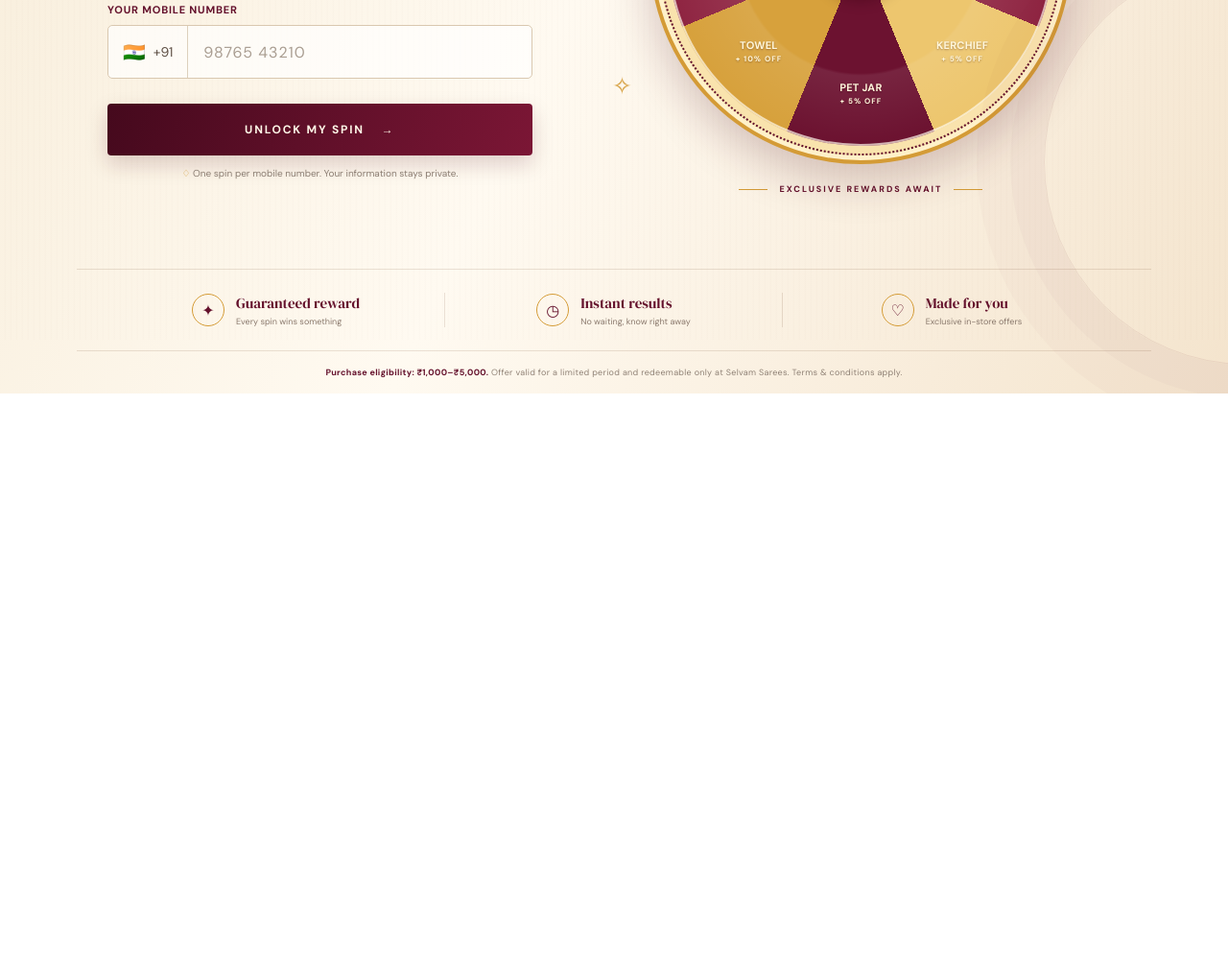
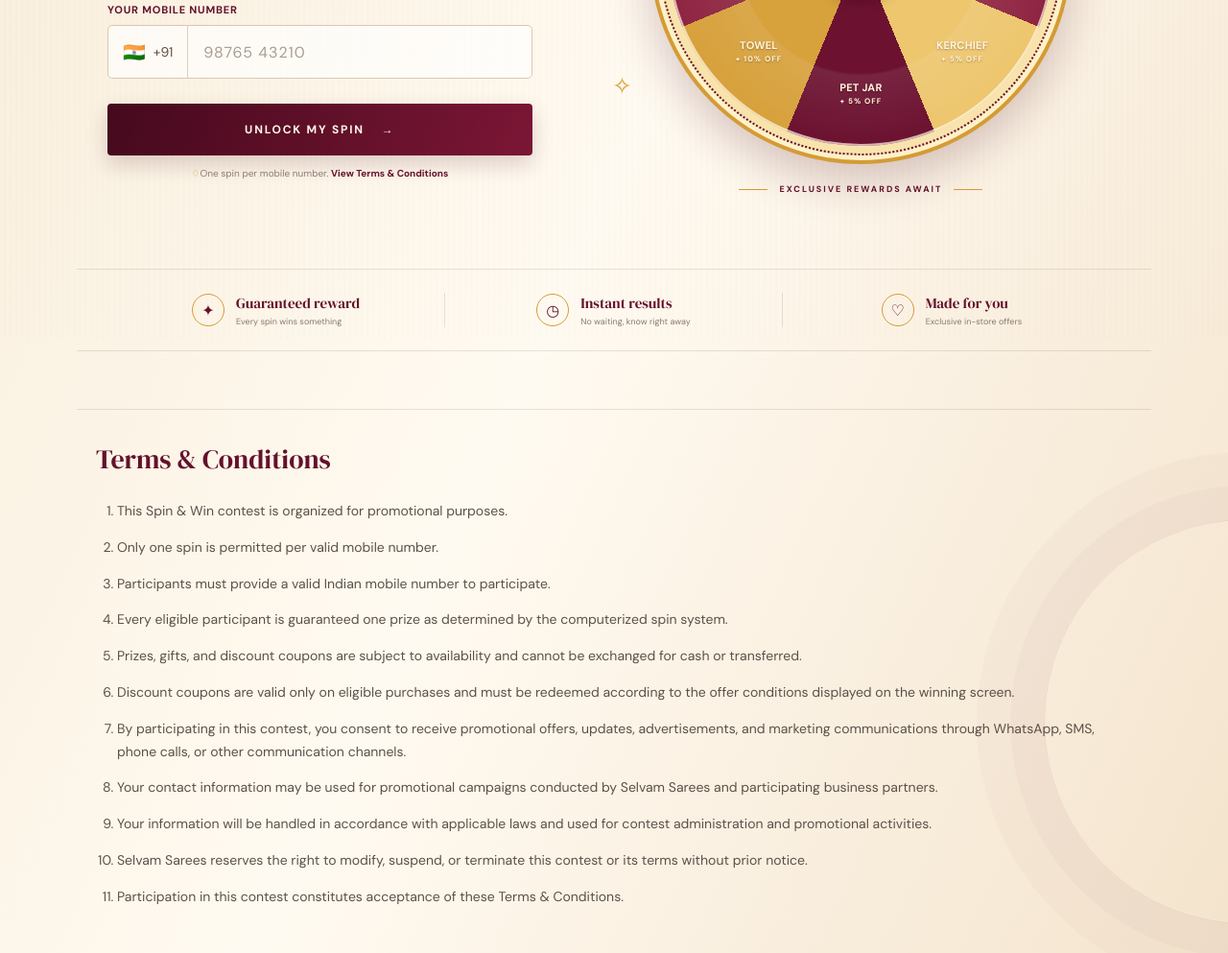
Before and after one commit to iamajeeth/spinner-contest, a website: page public/index.html in a window 1280 px wide. Shown: the part 446-1439 px from the top of the page at 96% size. Before the commit the page ends 856 px from the top, so only its background shows below. Drawn offline with nearby package versions, Linux system fonts and the light colour scheme.

Commit message:
update t&C

```diff
--- a/public/index.html
+++ b/public/index.html
@@ -1,15 +1,21 @@
 <!doctype html>
 <html lang="en">
   <head>
-  <meta charset="utf-8">
-  <meta name="viewport" content="width=device-width, initial-scale=1">
-  <meta name="theme-color" content="#64112c">
-  <meta name="description" content="Spin the wheel and win an exclusive saree shopping offer.">
+    <meta charset="utf-8" />
+    <meta name="viewport" content="width=device-width, initial-scale=1" />
+    <meta name="theme-color" content="#64112c" />
+    <meta
+      name="description"
+      content="Spin the wheel and win an exclusive saree shopping offer."
+    />
     <title>Selvam Sarees — Spin & Win</title>
-  <link rel="preconnect" href="https://fonts.googleapis.com">
-  <link rel="preconnect" href="https://fonts.gstatic.com" crossorigin>
-  <link href="https://fonts.googleapis.com/css2?family=DM+Sans:wght@400;500;600;700&family=DM+Serif+Display&display=swap" rel="stylesheet">
-  <link rel="stylesheet" href="./styles.css">
+    <link rel="preconnect" href="https://fonts.googleapis.com" />
+    <link rel="preconnect" href="https://fonts.gstatic.com" crossorigin />
+    <link
+      href="https://fonts.googleapis.com/css2?family=DM+Sans:wght@400;500;600;700&family=DM+Serif+Display&display=swap"
+      rel="stylesheet"
+    />
+    <link rel="stylesheet" href="./styles.css" />
   </head>
   <body>
     <div class="page-shell">
@@ -18,27 +24,44 @@
           <span class="brand-mark" aria-hidden="true">S</span>
           <span><strong>SELVAM</strong><small>SAREES</small></span>
         </a>
-      <div class="festive-tag"><span aria-hidden="true">✦</span> FESTIVE SPECIAL</div>
+        <div class="festive-tag">
+          <span aria-hidden="true">✦</span> FESTIVE SPECIAL
+        </div>
       </header>
 
       <main>
         <section class="hero">
           <div class="hero-copy">
             <p class="eyebrow">A LITTLE CELEBRATION, JUST FOR YOU</p>
-          <h1>Spin. Win.<br><em>Wear the joy.</em></h1>
-          <p class="intro">Your next beautiful saree comes with a beautiful surprise. Enter your mobile number and try your luck!</p>
+            <h1>Spin. Win.<br /><em>Wear the joy.</em></h1>
+            <p class="intro">
+              Your next beautiful saree comes with a beautiful surprise. Enter
+              your mobile number and try your luck!
+            </p>
 
             <form id="spin-form" novalidate>
               <label for="mobile">Your mobile number</label>
               <div class="phone-field" id="phone-field">
                 <span class="country-code"><span>🇮🇳</span> +91</span>
-              <input id="mobile" name="mobile" type="tel" inputmode="numeric" autocomplete="tel-national" maxlength="10" placeholder="98765 43210" aria-describedby="form-message">
+                <input
+                  id="mobile"
+                  name="mobile"
+                  type="tel"
+                  inputmode="numeric"
+                  autocomplete="tel-national"
+                  maxlength="10"
+                  placeholder="98765 43210"
+                  aria-describedby="form-message"
+                />
               </div>
               <p class="form-message" id="form-message" role="alert"></p>
               <button class="primary-button" id="spin-submit" type="submit">
                 <span>UNLOCK MY SPIN</span><span aria-hidden="true">→</span>
               </button>
-            <p class="privacy"><span aria-hidden="true">♢</span> One spin per mobile number. Your information stays private.</p>
+              <p class="privacy">
+                <span aria-hidden="true">♢</span>One spin per mobile number.
+                <a href="#terms">View Terms &amp; Conditions</a>
+              </p>
             </form>
           </div>
 
@@ -48,41 +71,147 @@
             <div class="pointer" aria-hidden="true"></div>
             <div class="wheel-frame">
               <div class="wheel" id="wheel">
-              <div class="wheel-label label-0"><span>HAIR CLIP</span><small>+ 5% OFF</small></div>
-              <div class="wheel-label label-1"><span>KEYCHAIN</span><small>+ 5% OFF</small></div>
-              <div class="wheel-label label-2"><span>HAIRBAND</span><small>+ 5% OFF</small></div>
-              <div class="wheel-label label-3"><span>KERCHIEF</span><small>+ 5% OFF</small></div>
-              <div class="wheel-label label-4"><span>PET JAR</span><small>+ 5% OFF</small></div>
-              <div class="wheel-label label-5"><span>TOWEL</span><small>+ 10% OFF</small></div>
-              <div class="wheel-label label-6"><span>TOWEL</span><small>+ 20% OFF</small></div>
-              <div class="wheel-label label-7"><span>TOWEL</span><small>+ 50% OFF</small></div>
+                <div class="wheel-label label-0">
+                  <span>HAIR CLIP</span><small>+ 5% OFF</small>
+                </div>
+                <div class="wheel-label label-1">
+                  <span>KEYCHAIN</span><small>+ 5% OFF</small>
+                </div>
+                <div class="wheel-label label-2">
+                  <span>HAIRBAND</span><small>+ 5% OFF</small>
+                </div>
+                <div class="wheel-label label-3">
+                  <span>KERCHIEF</span><small>+ 5% OFF</small>
+                </div>
+                <div class="wheel-label label-4">
+                  <span>PET JAR</span><small>+ 5% OFF</small>
+                </div>
+                <div class="wheel-label label-5">
+                  <span>TOWEL</span><small>+ 10% OFF</small>
+                </div>
+                <div class="wheel-label label-6">
+                  <span>TOWEL</span><small>+ 20% OFF</small>
+                </div>
+                <div class="wheel-label label-7">
+                  <span>TOWEL</span><small>+ 50% OFF</small>
+                </div>
               </div>
               <div class="wheel-hub"><span>SPIN</span><small>& WIN</small></div>
             </div>
-          <p class="wheel-caption"><span></span> EXCLUSIVE REWARDS AWAIT <span></span></p>
+            <p class="wheel-caption">
+              <span></span> EXCLUSIVE REWARDS AWAIT <span></span>
+            </p>
           </div>
         </section>
 
         <section class="trust-strip" aria-label="Contest benefits">
-        <div><span>✦</span><p><strong>Guaranteed reward</strong><small>Every spin wins something</small></p></div>
-        <div><span>◷</span><p><strong>Instant results</strong><small>No waiting, know right away</small></p></div>
-        <div><span>♡</span><p><strong>Made for you</strong><small>Exclusive in-store offers</small></p></div>
+          <div>
+            <span>✦</span>
+            <p>
+              <strong>Guaranteed reward</strong
+              ><small>Every spin wins something</small>
+            </p>
+          </div>
+          <div>
+            <span>◷</span>
+            <p>
+              <strong>Instant results</strong
+              ><small>No waiting, know right away</small>
+            </p>
+          </div>
+          <div>
+            <span>♡</span>
+            <p>
+              <strong>Made for you</strong
+              ><small>Exclusive in-store offers</small>
+            </p>
+          </div>
         </section>
 
-      <p class="terms"><strong>Purchase eligibility: ₹1,000–₹5,000.</strong> Offer valid for a limited period and redeemable only at Selvam Sarees. Terms & conditions apply.</p>
+        <section id="terms" class="terms">
+          <h2>Terms &amp; Conditions</h2>
+
+          <ol>
+            <li>
+              This Spin &amp; Win contest is organized for promotional purposes.
+            </li>
+
+            <li>Only one spin is permitted per valid mobile number.</li>
+
+            <li>
+              Participants must provide a valid Indian mobile number to
+              participate.
+            </li>
+
+            <li>
+              Every eligible participant is guaranteed one prize as determined
+              by the computerized spin system.
+            </li>
+
+            <li>
+              Prizes, gifts, and discount coupons are subject to availability
+              and cannot be exchanged for cash or transferred.
+            </li>
+
+            <li>
+              Discount coupons are valid only on eligible purchases and must be
+              redeemed according to the offer conditions displayed on the
+              winning screen.
+            </li>
+
+            <li>
+              By participating in this contest, you consent to receive
+              promotional offers, updates, advertisements, and marketing
+              communications through WhatsApp, SMS, phone calls, or other
+              communication channels.
+            </li>
+
+            <li>
+              Your contact information may be used for promotional campaigns
+              conducted by Selvam Sarees and participating business partners.
+            </li>
+
+            <li>
+              Your information will be handled in accordance with applicable
+              laws and used for contest administration and promotional
+              activities.
+            </li>
+
+            <li>
+              Selvam Sarees reserves the right to modify, suspend, or terminate
+              this contest or its terms without prior notice.
+            </li>
+
+            <li>
+              Participation in this contest constitutes acceptance of these
+              Terms &amp; Conditions.
+            </li>
+          </ol>
+        </section>
       </main>
     </div>
 
     <div class="modal" id="result-modal" hidden>
       <div class="modal-backdrop"></div>
-    <section class="result-card" role="dialog" aria-modal="true" aria-labelledby="result-title">
-      <button class="close-button" id="close-modal" aria-label="Close">×</button>
+      <section
+        class="result-card"
+        role="dialog"
+        aria-modal="true"
+        aria-labelledby="result-title"
+      >
+        <button class="close-button" id="close-modal" aria-label="Close">
+          ×
+        </button>
         <div class="result-icon">✦</div>
         <p class="eyebrow">CONGRATULATIONS!</p>
         <h2 id="result-title">You won!</h2>
         <p id="result-detail"></p>
-      <div class="coupon"><small>YOUR COUPON CODE</small><strong id="result-code"></strong></div>
-      <p class="result-note">Take a screenshot and show it at the billing counter.</p>
+        <div class="coupon">
+          <small>YOUR COUPON CODE</small><strong id="result-code"></strong>
+        </div>
+        <p class="result-note">
+          Take a screenshot and show it at the billing counter.
+        </p>
         <button class="primary-button" id="done-button">DONE</button>
       </section>
     </div>
@@ -90,10 +219,10 @@
     <script src="./config.js"></script>
 
     <audio id="winSound" preload="auto">
-    <source src="sounds/applause.mp3" type="audio/mpeg">
+      <source src="sounds/applause.mp3" type="audio/mpeg" />
     </audio>
     <audio id="spinSound" preload="auto">
-    <source src="sounds/spin.mp3" type="audio/mpeg">
+      <source src="sounds/spin.mp3" type="audio/mpeg" />
     </audio>
     <script src="https://cdn.jsdelivr.net/npm/canvas-confetti@1.9.3/dist/confetti.browser.min.js"></script>
     <script src="./app.js" defer></script>
--- a/public/styles.css
+++ b/public/styles.css
@@ -187,8 +187,52 @@ form label { display: block; margin-bottom: 9px; color: var(--wine); font-size:
 .trust-strip strong, .trust-strip small { display: block; }
 .trust-strip strong { color: var(--wine); font: 15px "DM Serif Display", serif; }
 .trust-strip small { margin-top: 3px; color: #8a796d; font-size: 9px; }
-.terms { padding: 16px; margin: 0; text-align: center; color: #8f8175; font-size: 9px; letter-spacing: .3px; }
-.terms strong { color: var(--wine); }
+/* ======================================================
+   TERMS & CONDITIONS
+====================================================== */
+
+.terms {
+  max-width: 1120px;
+  margin: 60px auto 0;
+  padding: 40px 32px;
+  border-top: 1px solid rgba(116,74,44,.15);
+  text-align: left;
+  color: #555;
+}
+
+.terms h2 {
+  margin: 0 0 24px;
+  color: var(--wine);
+  font-family: "DM Serif Display", serif;
+  font-size: 34px;
+  font-weight: 400;
+}
+
+.terms ol {
+  margin: 0;
+  padding-left: 22px;
+}
+
+.terms li {
+  margin-bottom: 14px;
+  color: #5c5148;
+  font-size: 15px;
+  line-height: 1.8;
+}
+
+.privacy a {
+  color: var(--wine);
+  font-weight: 700;
+  text-decoration: none;
+}
+
+.privacy a:hover {
+  text-decoration: underline;
+}
+
+html {
+  scroll-behavior: smooth;
+}
 
 .modal[hidden] { display: none; }
 .modal { position: fixed; inset: 0; z-index: 20; display: grid; place-items: center; padding: 20px; }
@@ -292,6 +336,19 @@ form label { display: block; margin-bottom: 9px; color: var(--wine); font-size:
   .result-card { padding: 36px 25px 28px; }
 }
 
+  .terms{
+    padding:32px 20px;
+  }
+
+  .terms h2{
+    font-size:28px;
+  }
+
+  .terms li{
+    font-size:14px;
+    line-height:1.7;
+  }
+
 @media (prefers-reduced-motion: reduce) {
   *, *::before, *::after { animation-duration: .01ms !important; animation-iteration-count: 1 !important; scroll-behavior: auto !important; }
   .wheel { transition-duration: .01ms; }
```
Lines whose indentation alone changed are shown as unchanged.
